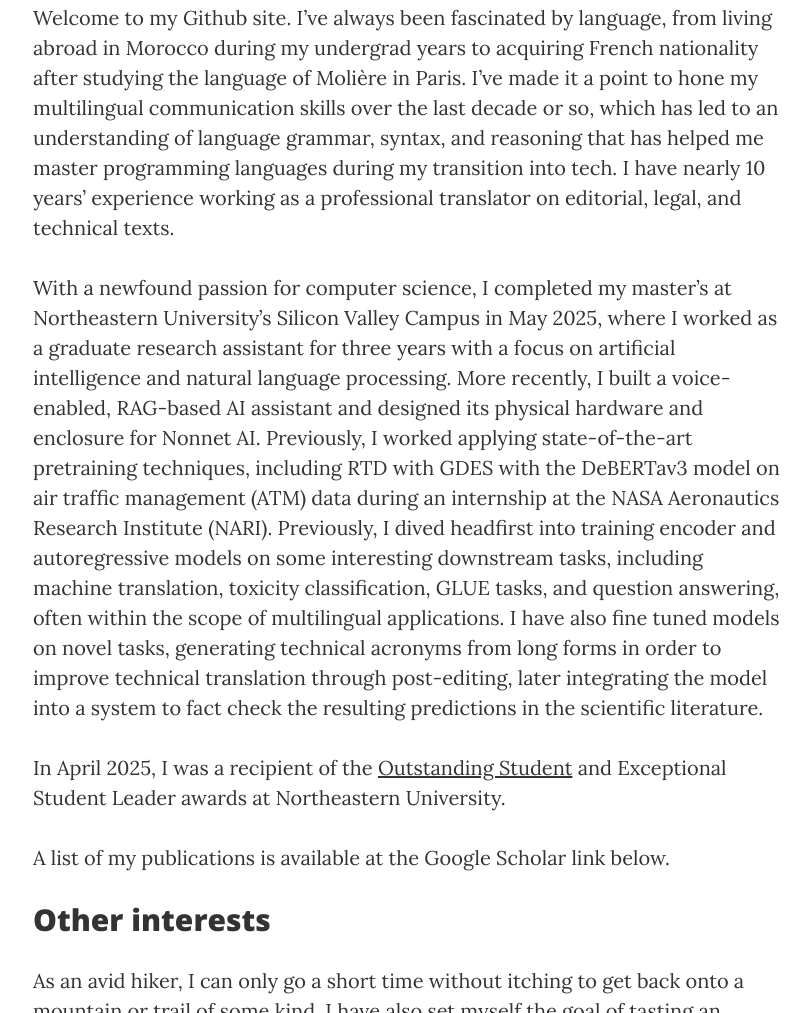
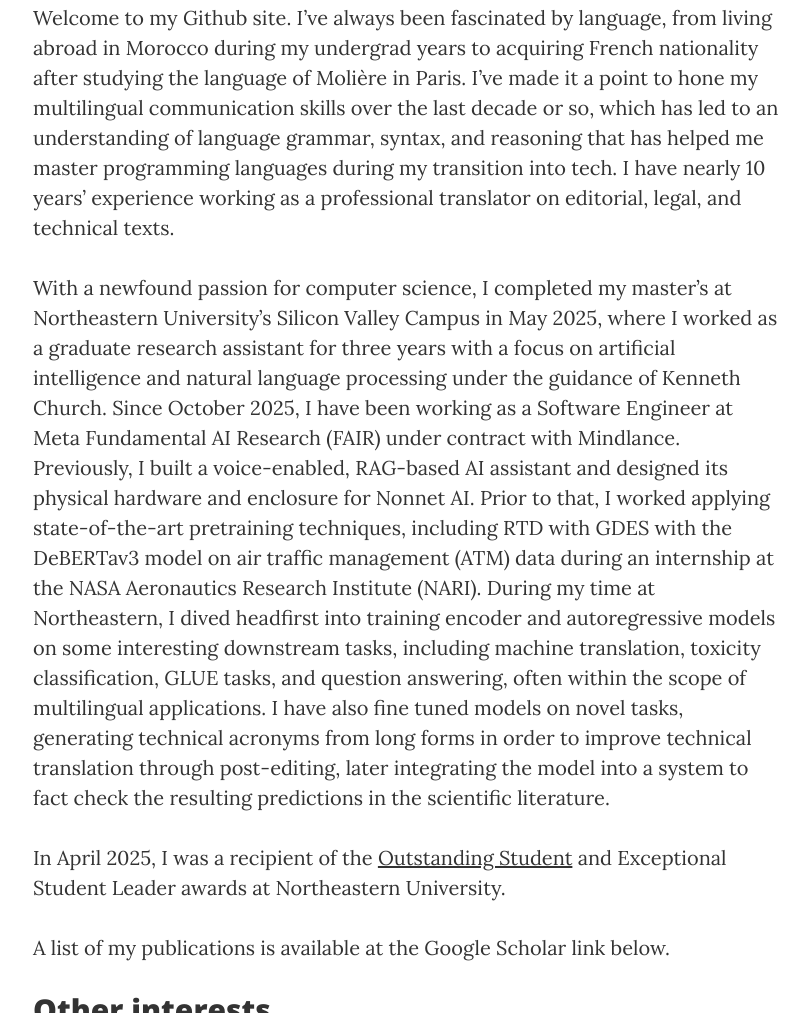
Before and after one commit to rsyue/rsyue.github.io, a website: page index.html in a window 1280 px wide. Shown: the part 611-1624 px from the top of the page, without its empty margins (232-1043 px from the left). Drawn offline with nearby package versions, Linux system fonts and the light colour scheme.

Commit message:
Updated to reflect new position

```diff
--- a/index.html
+++ b/index.html
@@ -57,7 +57,7 @@
             <div class="col-lg-8 col-lg-offset-2 col-md-10 col-md-offset-1">
                 <h2>Richard Yue is an NLP-focused researcher and AI/ML engineer focused on LLMs and RAG</h2>
                 <p>Welcome to my Github site. I&#8217;ve always been fascinated by language, from living abroad in Morocco during my undergrad years to acquiring French nationality after studying the language of Moli&egrave;re in Paris. I&#8217;ve made it a point to hone my multilingual communication skills over the last decade or so, which has led to an understanding of language grammar, syntax, and reasoning that has helped me master programming languages during my transition into tech. I have nearly 10 years&#8217; experience working as a professional translator on editorial, legal, and technical texts.</p>
-                <p>With a newfound passion for computer science, I completed my master&#8217;s at Northeastern University&#8217;s Silicon Valley Campus in May 2025, where I worked as a graduate research assistant for three years with a focus on artificial intelligence and natural language processing. More recently, I built a voice-enabled, RAG-based AI assistant and designed its physical hardware and enclosure for Nonnet AI. Previously, I worked applying state-of-the-art pretraining techniques, including RTD with GDES with the DeBERTav3 model on air traffic management (ATM) data during an internship at the NASA Aeronautics Research Institute (NARI). Previously, I dived headfirst into training encoder and autoregressive models on some interesting downstream tasks, including machine translation, toxicity classification, GLUE tasks, and question answering, often within the scope of multilingual applications. I have also fine tuned models on novel  tasks, generating technical acronyms from long forms in order to improve technical translation through post-editing, later integrating the model into a system to fact check the resulting predictions in the scientific literature.</p>
+                <p>With a newfound passion for computer science, I completed my master&#8217;s at Northeastern University&#8217;s Silicon Valley Campus in May 2025, where I worked as a graduate research assistant for three years with a focus on artificial intelligence and natural language processing under the guidance of Kenneth Church. Since October 2025, I have been working as a Software Engineer at Meta Fundamental AI Research (FAIR) under contract with Mindlance. Previously, I built a voice-enabled, RAG-based AI assistant and designed its physical hardware and enclosure for Nonnet AI. Prior to that, I worked applying state-of-the-art pretraining techniques, including RTD with GDES with the DeBERTav3 model on air traffic management (ATM) data during an internship at the NASA Aeronautics Research Institute (NARI). During my time at Northeastern, I dived headfirst into training encoder and autoregressive models on some interesting downstream tasks, including machine translation, toxicity classification, GLUE tasks, and question answering, often within the scope of multilingual applications. I have also fine tuned models on novel  tasks, generating technical acronyms from long forms in order to improve technical translation through post-editing, later integrating the model into a system to fact check the resulting predictions in the scientific literature.</p>
 		<p>In April 2025, I was a recipient of the <a href="https://outstandingawards.sites.northeastern.edu/2025-winners">Outstanding Student</a> and Exceptional Student Leader awards at Northeastern University.</p>
 		<p>A list of my publications is available at the Google Scholar link below.</p>
                 <h2>Other interests</h2>
```
